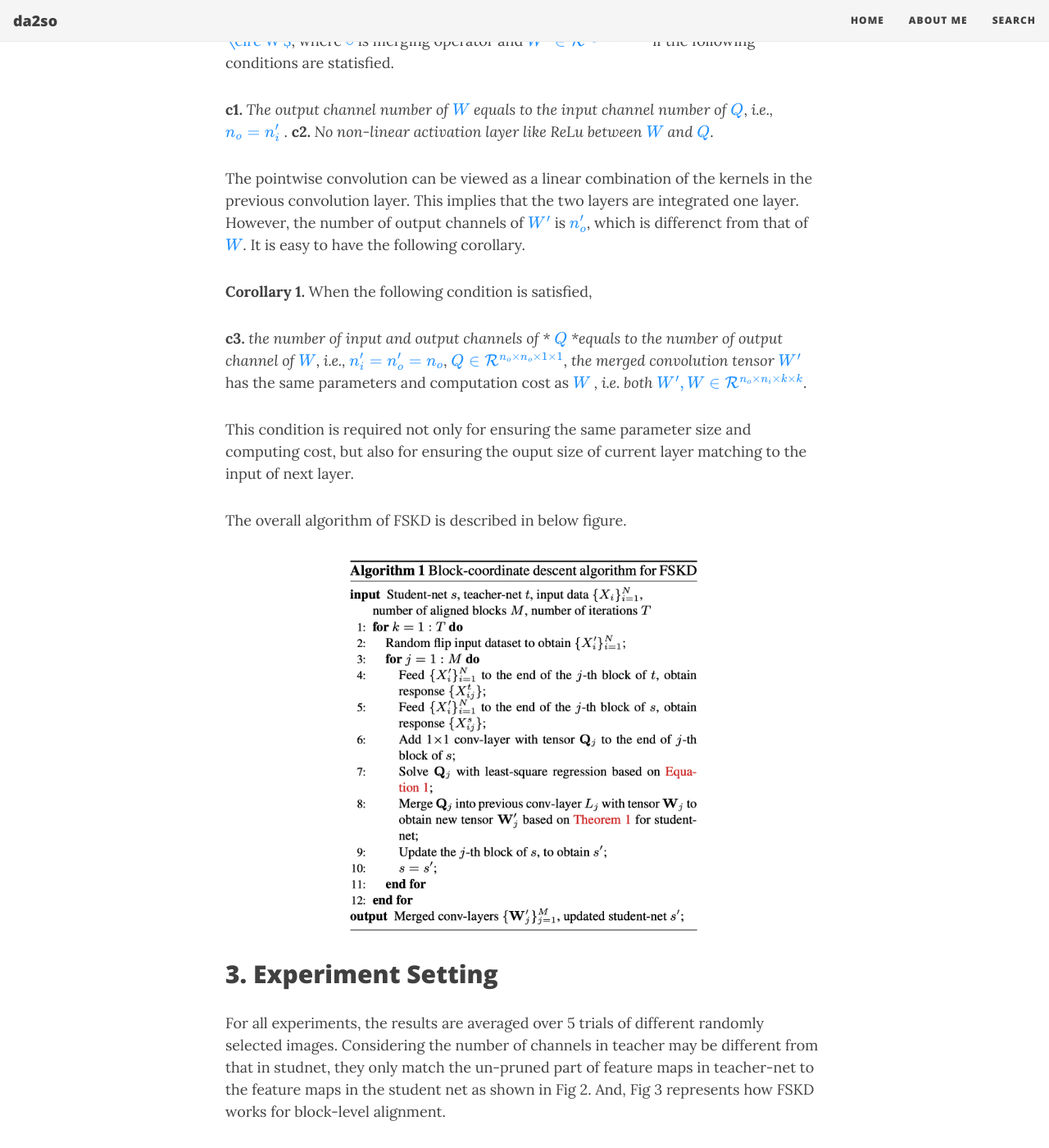
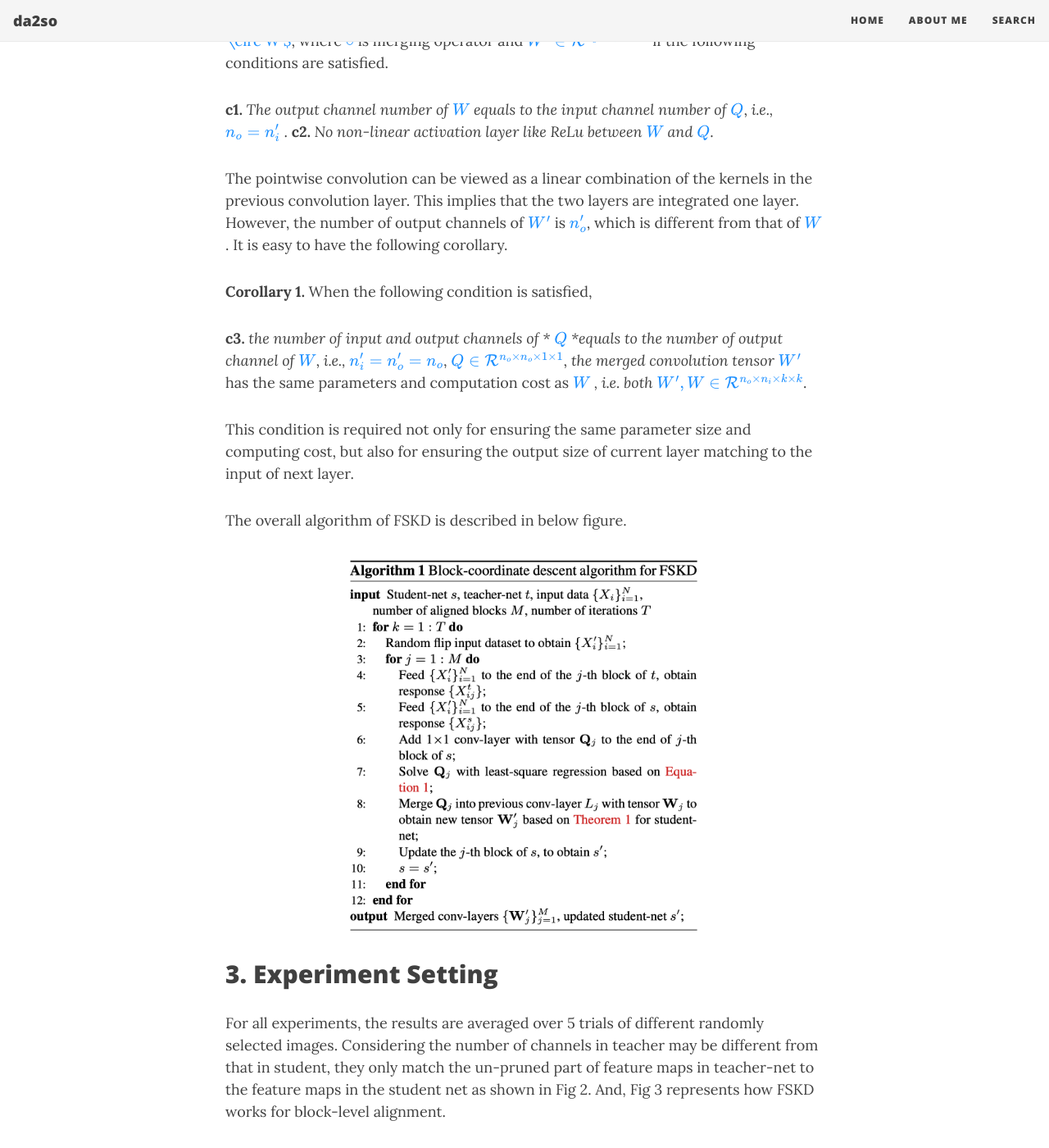
Before and after one commit to da2so/da2so.github.io, a Jekyll site: the page built from _posts/2021-02-20-Few_Sample_Knowledge_Distillation_for_Efficient_Network_Compression.md, in a window 1280 px wide and 1400 px high, scrolled down 3024 px. Shown: the whole window at 82% size. Built offline with Jekyll 4.4.1, drawn with Linux system fonts in a browser that asks for light colours; nearby versions of some CDN libraries; formulas are drawn with MathJax 3; some of the changed text lies outside the part shown.

Commit message:
Update 2021-02-20-Few_Sample_Knowledge_Distillation_for_Efficient_Network_Compression.md

```diff
--- a/_posts/2021-02-20-Few_Sample_Knowledge_Distillation_for_Efficient_Network_Compression.md
+++ b/_posts/2021-02-20-Few_Sample_Knowledge_Distillation_for_Efficient_Network_Compression.md
@@ -13,11 +13,11 @@
 
 ### <span style="color:gray"> 1.1 Motivation </span>
 
-The compression methods such as pruning and filter decompostion require the fine-tuning to recover performance. However, fine-tuning suffers from the requirement of a large training set and the time-consuming training procedure.
+The compression methods such as pruning and filter decomposition require the fine-tuning to recover performance. However, fine-tuning suffers from the requirement of a large training set and the time-consuming training procedure.
 
 ### <span style="color:gray"> 1.2 Goal </span>
 
-For realizing both data efficiency and training efficiecny, this paper proposes a novel method, namely **few-sample knowledge distillation (FSKD)** with none of labels. The authors of this paper treat the original network as *teacher-net* and the compressed network as *student-net*. A 1x1 convolution layer is added at the end of each layer block of the studnet-net and then align the block-level outputs of the student-net with the teacher-net by estimating the parameters of the added layer.
+For realizing both data efficiency and training efficiency, this paper proposes a novel method, namely **few-sample knowledge distillation (FSKD)** with none of labels. The authors of this paper treat the original network as *teacher-net* and the compressed network as *student-net*. A 1x1 convolution layer is added at the end of each layer block of the student-net and then align the block-level outputs of the student-net with the teacher-net by estimating the parameters of the added layer.
 
 
 ## 2. Method
@@ -30,11 +30,11 @@
 
 1. Obtaining a student-net either by pruning or by decomposing the teacher net.
 2. Adding a 1x1 conv-layer at the end of each block of student-net and align the block-level outputs between teacher and student by estimating the parameters of the added layer.
-3. Merging the added 1x1 conv-layer into the previous conv-layer so that extra parameters and computation cost is not required on the studnet-net.
+3. Merging the added 1x1 conv-layer into the previous conv-layer so that extra parameters and computation cost is not required on the student-net.
 
 Three reasons make the idea works efficiently.
 
-1. Adding 1x1 conv-layer is enough to calibrate studnet-net and recover performance.
+1. Adding 1x1 conv-layer is enough to calibrate student-net and recover performance.
 2. The 1x1 conv-layers have relatively fewer parameters.
 3. The block-level output from teacher-net provides rich information as shown in FitNet.
 
@@ -59,7 +59,7 @@
 where <span style="color:DodgerBlue">$ N $</span> is the number of label-free samples used, and <span style="color:DodgerBlue">$ *$</span> means matrix product. The number of parameters of <span style="color:DodgerBlue">$ Q $</span> is <span style="color:DodgerBlue">$ n_o \times n_o $</span>.
 
 
-Suppose there are <span style="color:DodgerBlue">$ M $</span> corresponding blocks in the teacher and student required to alian. To achieve our goal, minimize the following loss function
+Suppose there are <span style="color:DodgerBlue">$ M $</span> corresponding blocks in the teacher and student required to align. To achieve our goal, minimize the following loss function
 
  <span style="color:DodgerBlue">
 \\[
@@ -69,7 +69,7 @@
 
 where <span style="color:DodgerBlue">$ Q_j $</span> is the tensor for the added 1x1 conv-layer of the $j$-th block.
 
-In practice, the authors optimize this loss with a **block coordinate descent (BCD) algorithm**, which greedily handles each of the <span style="color:DodgerBlue">$ M$</span> blocks in the student sequentially. They also uses FSKD with standard SGD but, they experimentally showed that FSKD with BCD is more efficient: **(1)** Each <span style="color:DodgerBlue">$ Q $</span> can be solved with the same set of few samples by aligning the block-level outputs between student and teacher. **(2)** The BCD can be done in less than a minute.
+In practice, the authors optimize this loss with a **block coordinate descent (BCD) algorithm**, which greedily handles each of the <span style="color:DodgerBlue">$ M$</span> blocks in the student sequentially. They also use FSKD with standard SGD but, they experimentally showed that FSKD with BCD is more efficient: **(1)** Each <span style="color:DodgerBlue">$ Q $</span> can be solved with the same set of few samples by aligning the block-level outputs between student and teacher. **(2)** The BCD can be done in less than a minute.
 
 ### <span style="color:gray"> 2.3 Mergeable 1x1 conv-layer </span>
 
@@ -78,13 +78,13 @@
 
 #### Theorem 1
 
-A pointwise convolution with tensor <span style="color:DodgerBlue">$ Q \in \mathcal{R}^\{n'_o \times n'_i \times 1 \times 1 \}$</span> can be merged into the previous convolution layer with tensor <span style="color:DodgerBlue">$ W' \in \mathcal{R}^\{ n_o \times n_i \times k \times k \} $</span> to obtain the merged tensor <span style="color:DodgerBlue">W' = Q \circ W $</span>, where <span style="color:DodgerBlue">$ \circ $</span> is merging operator and <span style="color:DodgerBlue">$ W' \in \mathcal{R}^\{ n'_o \times n_i \times k \times k \} $</span> if the following conditions are statisfied.
+A pointwise convolution with tensor <span style="color:DodgerBlue">$ Q \in \mathcal{R}^\{n'_o \times n'_i \times 1 \times 1 \}$</span> can be merged into the previous convolution layer with tensor <span style="color:DodgerBlue">$ W' \in \mathcal{R}^\{ n_o \times n_i \times k \times k \} $</span> to obtain the merged tensor <span style="color:DodgerBlue">W' = Q \circ W $</span>, where <span style="color:DodgerBlue">$ \circ $</span> is merging operator and <span style="color:DodgerBlue">$ W' \in \mathcal{R}^\{ n'_o \times n_i \times k \times k \} $</span> if the following conditions are satisfied.
 
 **c1.** *The output channel number of* <span style="color:DodgerBlue">$ W $</span> *equals to the input channel number of* <span style="color:DodgerBlue">$ Q $</span>, *i.e.,* <span style="color:DodgerBlue">$ n_o=n'_i $</span> .
 **c2.** *No non-linear activation layer like ReLu between* <span style="color:DodgerBlue">$ W$</span>  *and* <span style="color:DodgerBlue">$ Q $</span>.
 
 
-The pointwise convolution can be viewed as a linear combination of the kernels in the previous convolution layer. This implies that the two layers are integrated one layer. However, the number of output channels of <span style="color:DodgerBlue">$ W' $</span> is <span style="color:DodgerBlue">$ n'_o $</span>, which is differenct from that of <span style="color:DodgerBlue">$ W $</span>. It is easy to have the following corollary.
+The pointwise convolution can be viewed as a linear combination of the kernels in the previous convolution layer. This implies that the two layers are integrated one layer. However, the number of output channels of <span style="color:DodgerBlue">$ W' $</span> is <span style="color:DodgerBlue">$ n'_o $</span>, which is different from that of <span style="color:DodgerBlue">$ W $</span>. It is easy to have the following corollary.
 
 
 **Corollary 1.** When the following condition is satisfied,
@@ -92,7 +92,7 @@
 **c3.** *the number of input and output channels of * <span style="color:DodgerBlue">$ Q$</span>  *equals to the number of output channel of* <span style="color:DodgerBlue">$ W $</span>, *i.e.,* <span style="color:DodgerBlue">$ n'_i = n'_o = n_o $</span>, <span style="color:DodgerBlue">$ Q \in \mathcal{R}^\{ n_o \times n_o \times 1 \times 1 \} $</span>, *the merged convolution tensor* <span style="color:DodgerBlue">$ W' $</span> has the same parameters and computation cost as <span style="color:DodgerBlue">$ W $</span> *, i.e. both* <span style="color:DodgerBlue">$ W', W  \in \mathcal{R}^\{n_o \times n_i \times k \times k \}$</span>.
 
 
-This condition is required not only for ensuring the same parameter size and computing cost, but also for ensuring the ouput size of current layer matching to the input of next layer.
+This condition is required not only for ensuring the same parameter size and computing cost, but also for ensuring the output size of current layer matching to the input of next layer.
 
 The overall algorithm of FSKD is described in below figure.
 
@@ -100,7 +100,7 @@
 
 ## 3. Experiment Setting
 
-For all experiments, the results are averaged over 5 trials of different randomly selected images. Considering the number of channels in teacher may be different from that in studnet, they only match the un-pruned part of feature maps in teacher-net to the feature maps in the student net as shown in Fig 2. And, Fig 3 represents how FSKD works for block-level alignment.
+For all experiments, the results are averaged over 5 trials of different randomly selected images. Considering the number of channels in teacher may be different from that in student, they only match the un-pruned part of feature maps in teacher-net to the feature maps in the student net as shown in Fig 2. And, Fig 3 represents how FSKD works for block-level alignment.
 
 ![3](https://da2so.github.io/assets/post_img/2021-02-20-Few_Sample_Knowledge_Distillation_for_Efficient_Network_Compression/3.png){: .mx-auto.d-block width="90%" :}
 
```
